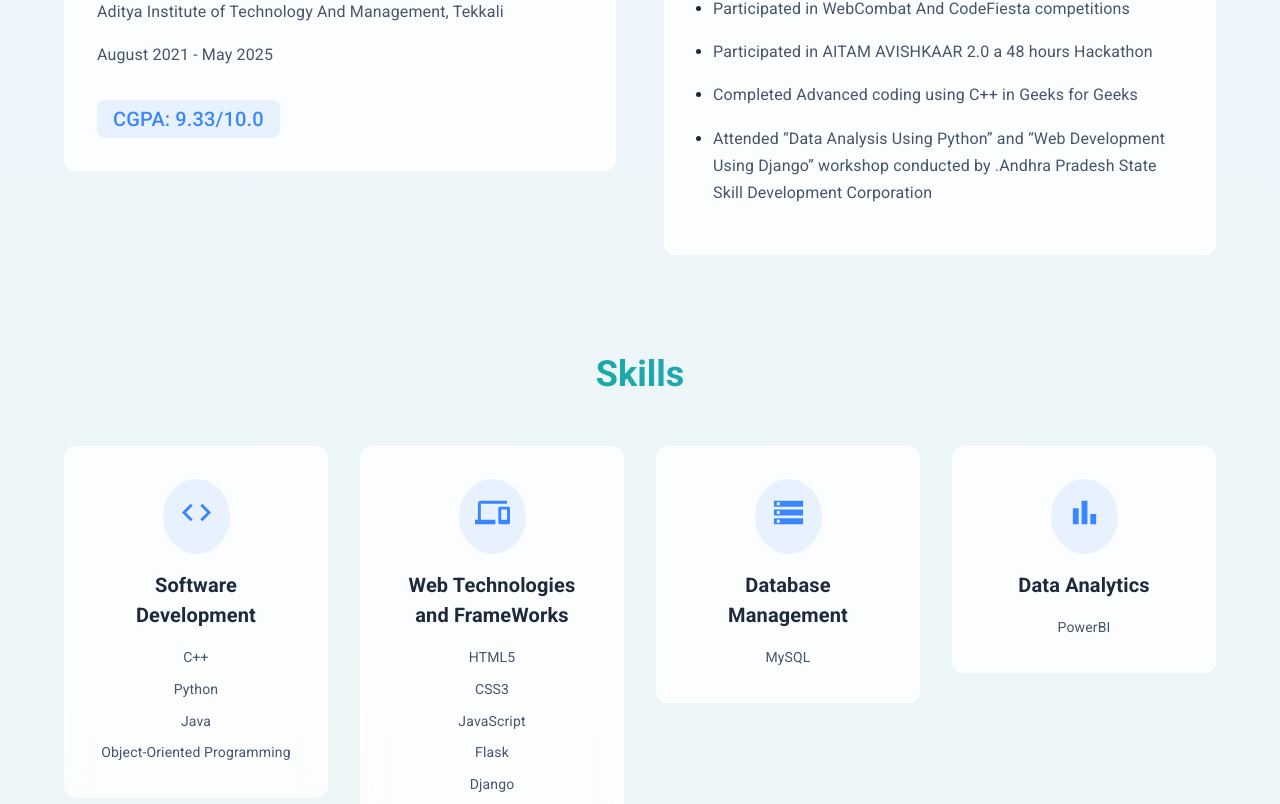
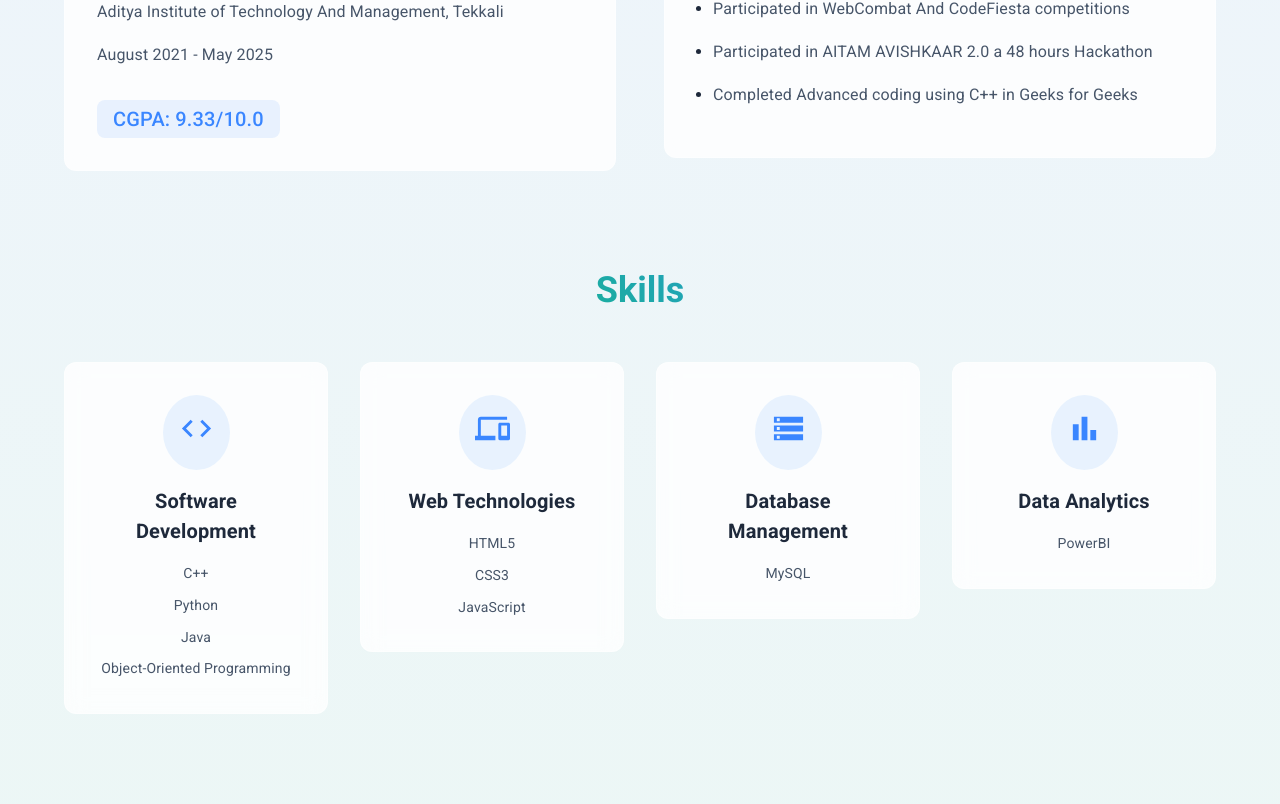
Before and after one commit to Jahnavi-504/Resume-portfolio, a React (Vite) app in the folder Resume-portfolio/: page / in a window 1280 px wide. Shown: the part 1156-1960 px from the top of the page. Built offline with nearby package versions, Linux system fonts and the light colour scheme.

Commit message:
Update About.tsx

```diff
--- a/Resume-portfolio/src/components/About.tsx
+++ b/Resume-portfolio/src/components/About.tsx
@@ -14,9 +14,9 @@ const skills = [
     items: ['C++', 'Python', 'Java', 'Object-Oriented Programming'],
   },
   {
-    title: 'Web Technologies and FrameWorks',
+    title: 'Web Technologies',
     icon: <DevicesIcon fontSize="large" />,
-    items: ['HTML5', 'CSS3', 'JavaScript','Flask','Django'],
+    items: ['HTML5', 'CSS3', 'JavaScript'],
   },
   {
     title: 'Database Management',
@@ -165,7 +165,6 @@ const About = () => {
                       'Participated in WebCombat And CodeFiesta competitions',
                       'Participated in AITAM AVISHKAAR 2.0 a 48 hours Hackathon',
                       'Completed Advanced coding using C++ in Geeks for Geeks',
-                      'Attended “Data Analysis Using Python” and “Web Development Using Django” workshop conducted by .Andhra Pradesh State Skill Development Corporation',
                     ].map((item, index) => (
                       <motion.li
                         key={index}
```
